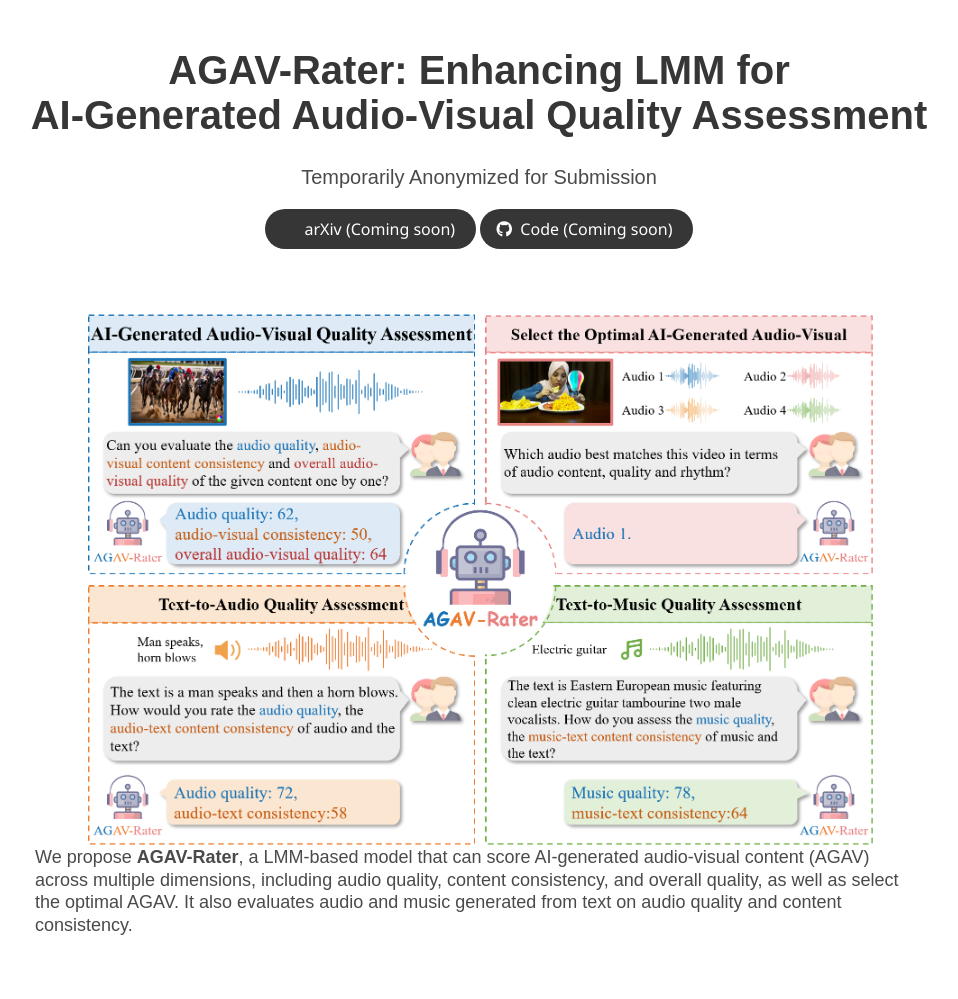
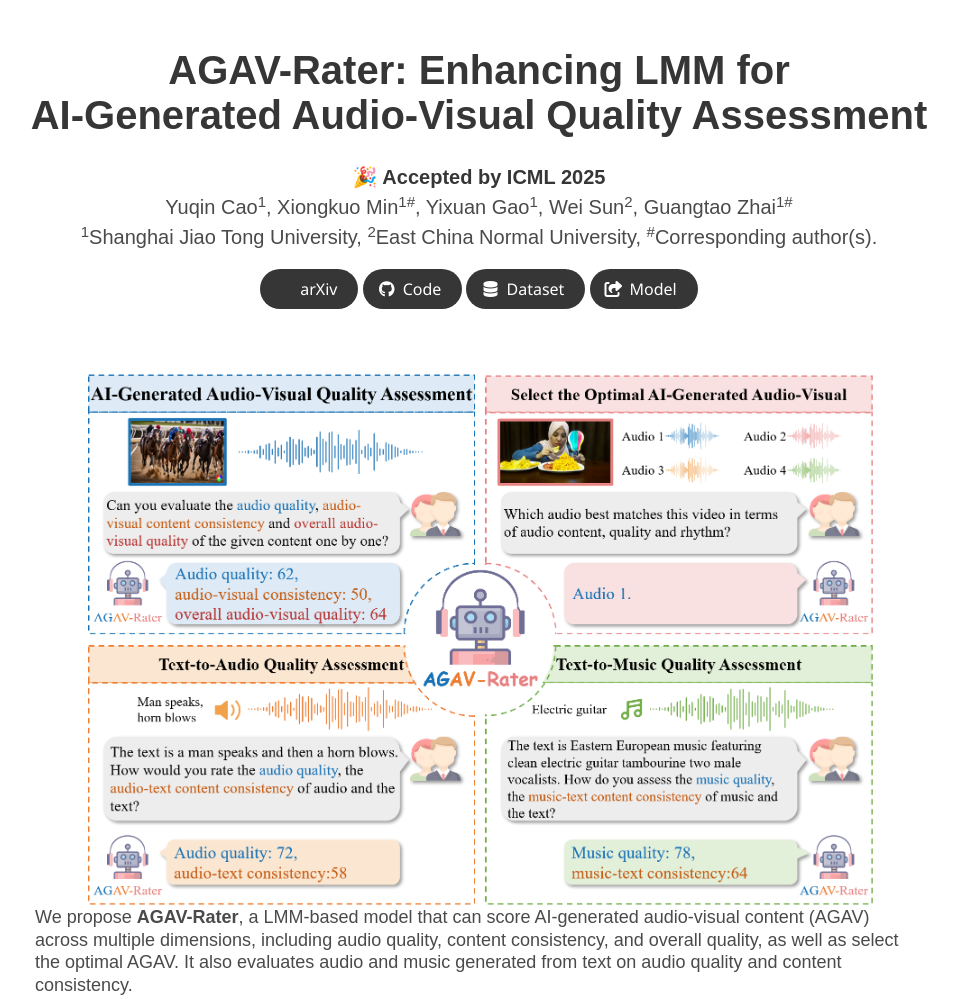
Before and after one commit to AGAV-Rater/AGAV-Rater.github.io, a plain HTML site: page index.html in a window 1280 px wide. Shown: the top 999 px of the page, without its empty margins (161-1119 px from the left). Drawn offline with nearby package versions, Linux system fonts and the light colour scheme; some icons are missing; a web font is replaced by a local one.

Commit message:
Update index.html

```diff
--- a/index.html
+++ b/index.html
@@ -92,7 +92,13 @@
           <h1 class="title is-2 publication-title">AGAV-Rater: Enhancing LMM for <br> AI-Generated Audio-Visual Quality Assessment</h1>
           <div class="is-size-5 publication-authors">
             <span class="author-block">
-              Temporarily Anonymized for Submission
+              <p>
+                <strong>🎉 Accepted by ICML 2025</strong>
+              </p>
+              Yuqin Cao<sup>1</sup>, Xiongkuo Min<sup>1</sup><sup>#</sup>, Yixuan Gao<sup>1</sup>, Wei Sun<sup>2</sup>, Guangtao Zhai<sup>1</sup><sup>#</sup>
+            </span>
+            <span class="author-block">
+              <sup>1</sup>Shanghai Jiao Tong University, <sup>2</sup>East China Normal University, <sup>#</sup>Corresponding author(s).
             </span>
           </div>
           <!-- <div class="is-size-5 publication-authors">
@@ -144,11 +150,11 @@
                 </a>
               </span> -->
               <span class="link-block">
-                <a class="external-link button is-normal is-rounded is-dark">
+                <a  href="https://arxiv.org/pdf/2501.18314v1" class="external-link button is-normal is-rounded is-dark">
                   <span class="icon">
                       <i class="ai ai-arxiv"></i>
                   </span>
-                  <span>arXiv (Coming soon)</span>
+                  <span>arXiv</span>
                 </a>
               </span>
               <!-- Video Link. -->
@@ -163,23 +169,32 @@
               </span> -->
               <!-- Code Link. -->
               <span class="link-block">
-                <a class="external-link button is-normal is-rounded is-dark">
+                <a herf="https://github.com/charlotte9524/AGAV-Rater" class="external-link button is-normal is-rounded is-dark">
                   <span class="icon">
                       <i class="fab fa-github"></i>
                   </span>
-                  <span>Code (Coming soon)</span>
+                  <span>Code</span>
                   </a>
               </span>
               <!-- Dataset Link. -->
-              <!-- <span class="link-block">
-                <a href="https://github.com/google/nerfies/releases/tag/0.1"
+              <span class="link-block">
+                <a href="https://huggingface.co/datasets/caoyuqin/AGAVQA-3k"
                    class="external-link button is-normal is-rounded is-dark">
                   <span class="icon">
-                      <i class="far fa-images"></i>
+                      <i class="fas fa-database"></i>
                   </span>
-                  <span>Data</span>
+                  <span>Dataset</span>
                 </a>
-              </span> -->
+              </span>
+              <span class="link-block">
+                <a href="https://huggingface.co/magicr/BuboGPT-ckpt/resolve/main/bubogpt_7b.pth" target="_blank"
+                  class="external-link button is-normal is-rounded is-dark">
+                  <span class="icon">
+                    <i class="fas fa-share-square"></i>
+                  </span>
+                  <span>Model</span>
+                </a>
+              </span>
             </div>
           </div>
 
```
